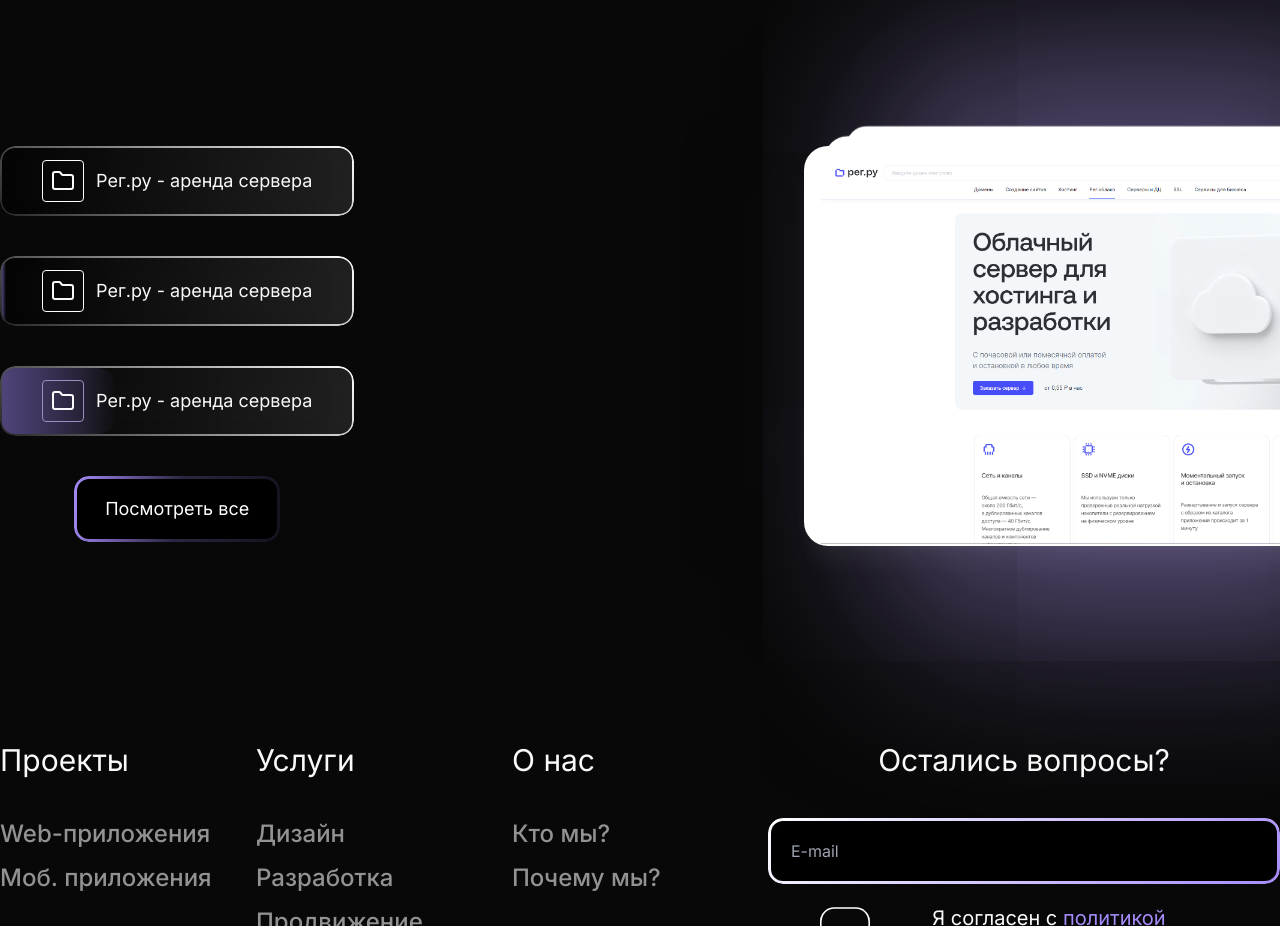
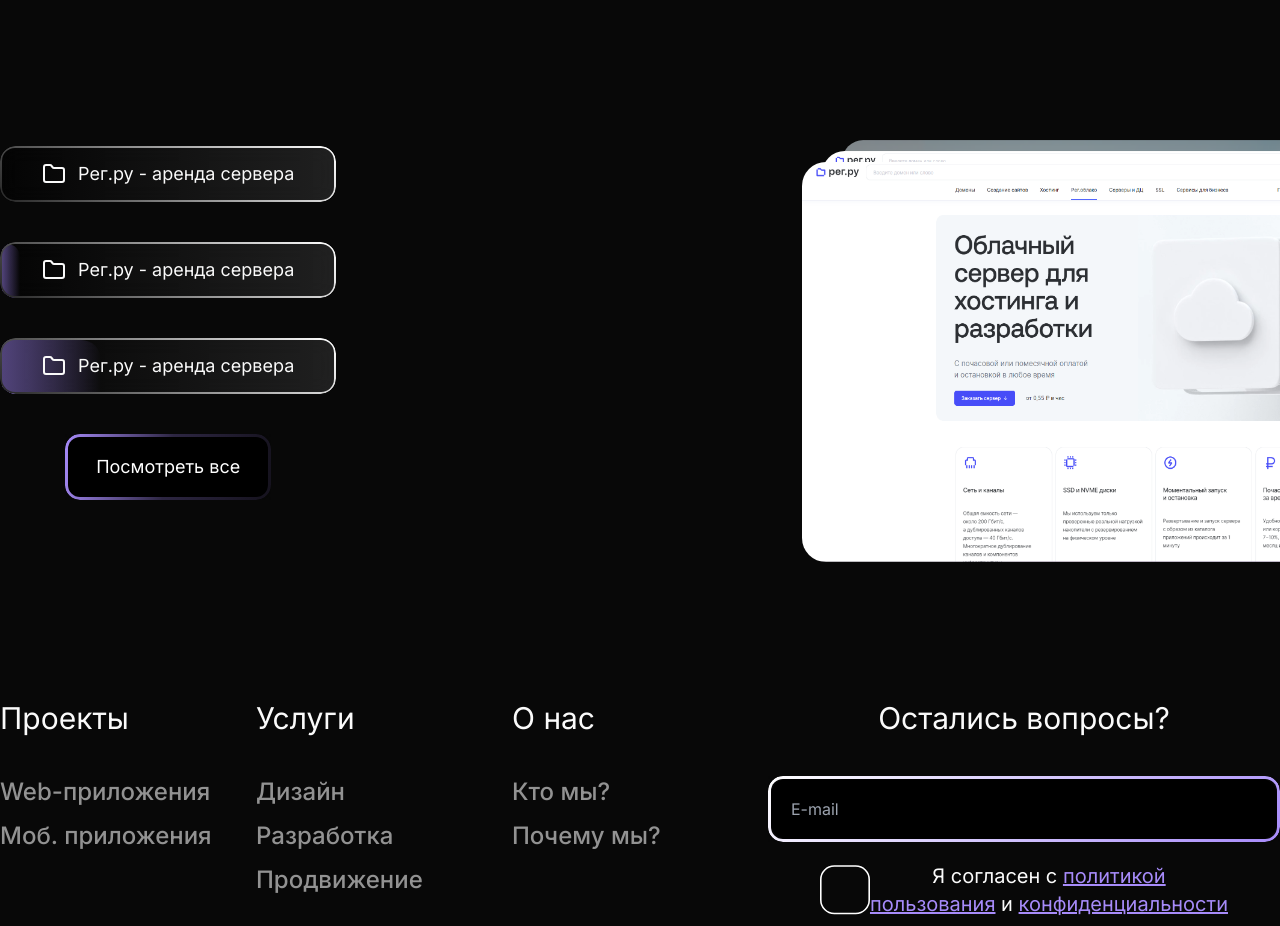
Before and after one commit to adefrol/illumed-web, a Next.js app: page / in a window 1280 px wide. Shown: the part 2200-3126 px from the top of the page. Built offline with nearby package versions, Linux system fonts and the light colour scheme.

Commit message:
updated projects carousel

```diff
--- a/package.json
+++ b/package.json
@@ -9,7 +9,7 @@
     "lint": "next lint"
   },
   "dependencies": {
-    "@hookform/resolvers": "^3.3.4",
+    "@hookform/resolvers": "^3.9.0",
     "@radix-ui/react-dialog": "^1.0.5",
     "@radix-ui/react-slot": "^1.0.2",
     "@radix-ui/react-tooltip": "^1.0.7",
@@ -29,7 +29,7 @@
     "react-awesome-typewriter": "^1.0.7",
     "react-dom": "^18",
     "react-fast-marquee": "^1.6.4",
-    "react-hook-form": "^7.51.1",
+    "react-hook-form": "^7.52.1",
     "react-simple-typewriter": "^5.0.1",
     "react-ts-typewriter": "^0.1.8-b",
     "shadcn-ui": "^0.8.0",
@@ -38,7 +38,7 @@
     "tailwind-merge": "^2.2.2",
     "tailwindcss-animate": "^1.0.7",
     "vaul": "^0.9.0",
-    "zod": "^3.22.4"
+    "zod": "^3.23.8"
   },
   "devDependencies": {
     "@types/node": "^20",
--- a/src/app/(pages)/(home)/_components/sections/project-section.tsx
+++ b/src/app/(pages)/(home)/_components/sections/project-section.tsx
@@ -9,7 +9,6 @@
 import { FC, useEffect, useState } from "react";
 
 export const ProjectSection: FC = () => {
-  const timer = 100;
   const [activeIndex, setActiveIndex] = useState<number>(0);
   const [widths, setWidths] = useState<number[]>(
     Array(projects.length).fill(0)
@@ -25,7 +24,7 @@
         setActiveIndex((prevIndex) => (prevIndex + 1) % projects.length);
         setWidths(Array(projects.length).fill(0));
       }
-    }, timer);
+    }, 100);
 
     return () => {
       clearInterval(interval);
@@ -43,23 +42,23 @@
 
       <div className="flex gap-[450px] mt-[170px]">
         <div className="flex flex-col items-center gap-10">
-          {projects.map((project, index) => {
+          {projects.map((project, idx) => {
             const Icon = icons[project.icon];
 
             return (
-              <div key={project.id} className="">
+              <div key={project.id} className="cursor-pointer">
                 <ProjectsCardBg
                   style={{
-                    width: `${widths[index]}%`,
+                    width: `${widths[idx]}%`,
                     transition: "width 1.5s ease",
-                    borderTopRightRadius: index === 0 ? "20px" : "20px",
-                    borderBottomRightRadius: index === 0 ? "20px" : "20px",
+                    borderTopRightRadius: idx === 0 ? "20px" : "20px",
+                    borderBottomRightRadius: idx === 0 ? "20px" : "20px",
                   }}
                 >
                   <div className="flex items-center gap-3">
                     <div
-                      className={cn("border border-white p-2 rounded-sm", {
-                        "project-border-animation": activeIndex === index,
+                      className={cn("", {
+                        "project-border-icon-animation": activeIndex === idx,
                       })}
                     >
                       <Icon name={project.icon} />
@@ -76,8 +75,12 @@
           </ButtonGradient>
         </div>
 
-        <div className="shadow-[170px_0px_180px_90px_#594e78] rounded-3xl">
-          <CardStack items={projects} />
+        <div className="">
+          <CardStack
+            activeIndex={activeIndex}
+            widths={widths}
+            items={projects}
+          />
         </div>
       </div>
     </div>
--- a/src/app/globals.css
+++ b/src/app/globals.css
@@ -256,11 +256,11 @@
   mask-composite: exclude;
 }
 
-.project-border-animation {
-  animation: project-border-animation 3s linear infinite;
+.project-border-icon-animation {
+  animation: border-icon-animation 4s linear infinite;
 }
 
-@keyframes project-border-animation {
+@keyframes border-icon-animation {
   0% {
     border-color: white;
   }
--- a/src/components/ui/card-stack.tsx
+++ b/src/components/ui/card-stack.tsx
@@ -1,40 +1,33 @@
 "use client";
-import { useEffect, useState } from "react";
+import { FC, useEffect, useState } from "react";
 import { motion } from "framer-motion";
 import { IProjects } from "@/constants/projects";
 import Image from "next/image";
+import { cn } from "@/lib/utils";
 
-let interval: any;
+interface IProps {
+  items: IProjects[];
+  activeIndex: number;
+  widths: number[];
+}
 
-type Card = IProjects;
-
-export const CardStack = ({
-  items,
-  offset,
-  scaleFactor,
-}: {
-  items: Card[];
-  offset?: number;
-  scaleFactor?: number;
-}) => {
-  const CARD_OFFSET = offset || 10;
-  const SCALE_FACTOR = scaleFactor || 0.06;
-  const [cards, setCards] = useState<Card[]>(items);
+export const CardStack: FC<IProps> = ({ items, activeIndex, widths }) => {
+  const CARD_OFFSET = 10;
+  const SCALE_FACTOR = 0.06;
+  const [cards, setCards] = useState<IProjects[]>(items);
 
   useEffect(() => {
-    startFlipping();
+    const updatedWidths = [...widths];
+    updatedWidths[activeIndex] = updatedWidths[activeIndex] + 10;
 
-    return () => clearInterval(interval);
-  }, []);
-  const startFlipping = () => {
-    interval = setInterval(() => {
-      setCards((prevCards: Card[]) => {
-        const newArray = [...prevCards]; // create a copy of the array
-        newArray.unshift(newArray.pop()!); // move the last element to the front
-        return newArray;
+    if (updatedWidths[activeIndex] === 250) {
+      setCards((prevCards) => {
+        const newCards = [...prevCards];
+        newCards.push(newCards.shift()!);
+        return newCards;
       });
-    }, 2770);
-  };
+    }
+  }, [activeIndex, widths]);
 
   return (
     <div className="relative h-[700px] w-[700px] md:h-60 md:w-96">
@@ -42,14 +35,16 @@
         return (
           <motion.div
             key={card.id}
-            className="absolute bg-white h-[400px] w-[700px] rounded-3xl p-4 shadow-xl border border-neutral-200 dark:border-white/[0.1]  shadow-black/[0.1] dark:shadow-white/[0.05] flex flex-col justify-between"
+            className={cn(
+              "absolute bg-transparent h-[400px] w-[700px] p-4 flex flex-col justify-between"
+            )}
             style={{
               transformOrigin: "top center",
             }}
             animate={{
               top: index * -CARD_OFFSET,
-              scale: 1 - index * SCALE_FACTOR, // decrease scale for cards that are behind
-              zIndex: cards.length - index, //  decrease z-index for the cards that are behind
+              scale: 1 - index * SCALE_FACTOR,
+              zIndex: cards.length - index,
             }}
           >
             <Image
@@ -57,7 +52,7 @@
               alt={card.name}
               width={1000}
               height={1000}
-              className="w-[700px] h-[700px]"
+              className="w-[700px] min-h-[400px] rounded-3xl hover:scale-105 transition duration-300 ease-in-out cursor-pointer"
             />
           </motion.div>
         );
--- a/src/constants/projects.ts
+++ b/src/constants/projects.ts
@@ -19,7 +19,7 @@
     id: "2",
     name: "Рег.ру - аренда сервера",
     icon: "Folder",
-    img: "/projects/reg-project.png",
+    img: "/projects/dota.png",
   },
 
   {
```
Also changed, not shown: public/projects/dota.png (added), 1 other file (tests, documents, lock files or other folders).
